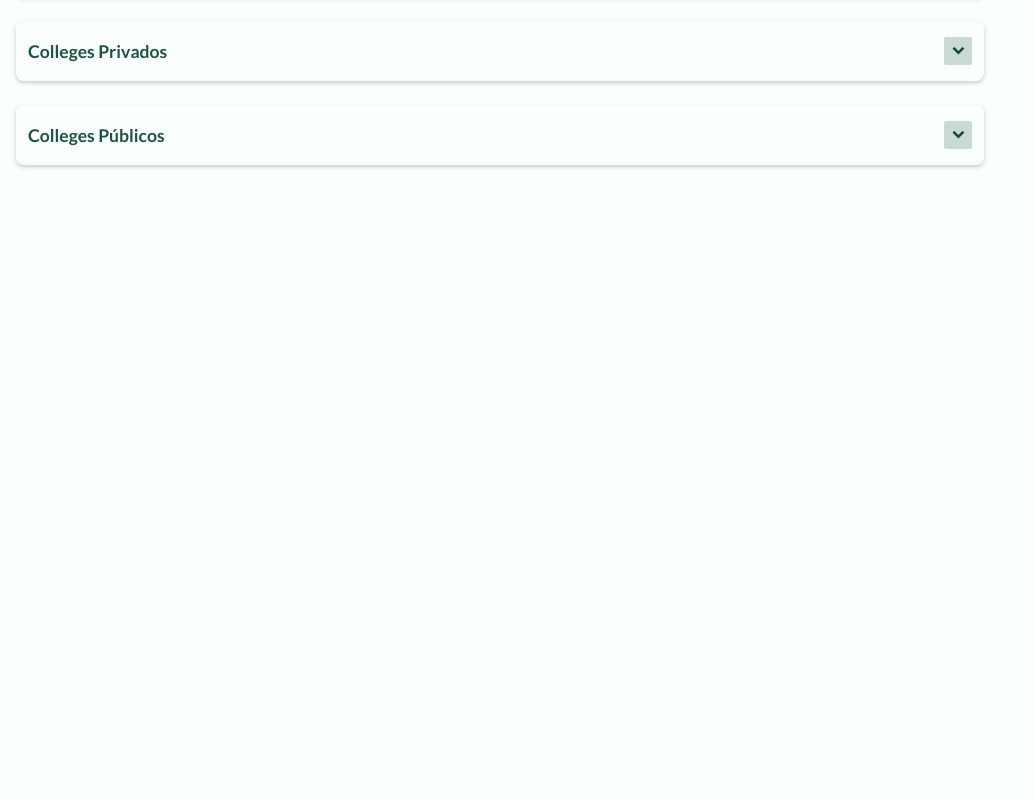
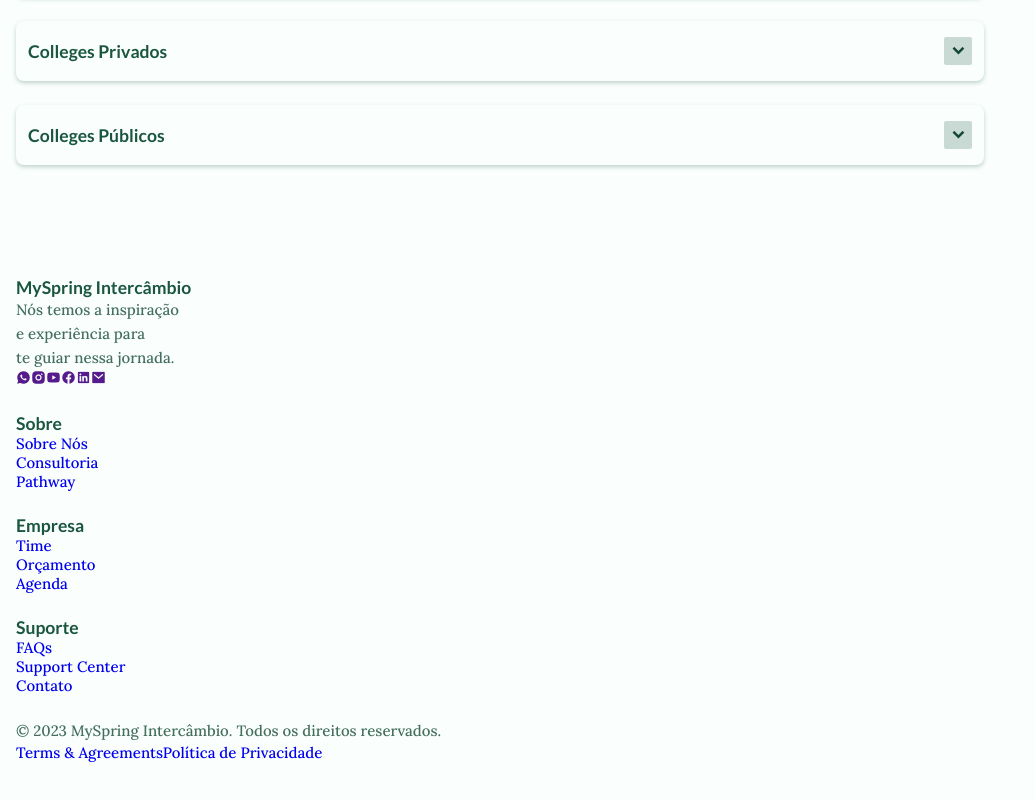
Before and after one commit to gabrielSantillo/myspring-intercambio, a Vue app: page / in a window 1280 px wide. Shown: the part 2321-3121 px from the top of the page, without its empty margins (0-1035 px from the left). Before the commit the page ends 2526 px from the top, so only its background shows below. Built offline with nearby package versions, Linux system fonts and the light colour scheme.

Commit message:
added the elements for the footer component

```diff
--- a/src/components/FooterComponent.vue
+++ b/src/components/FooterComponent.vue
@@ -1,6 +1,86 @@
 <template>
-    <div>
+    <div class="footer section">
+        <div class="footer__container container grid">
+            <div class="footer__content grid">
+                <div class="footer__data">
+                    <h3 class="footer__title">MySpring Intercâmbio
+                    </h3>
+                    <p class="footer__description">Nós temos a inspiração <br> e experiência para <br> te guiar nessa jornada.</p>
 
+                    <div>
+                        <a href="" target="_blank" class="footer__social"><i class="ri-whatsapp-fill"></i></a>
+                        <a href="" target="_blank" class="footer__social"><i class="ri-instagram-fill"></i></a>
+                        <a href="" target="_blank" class="footer__social"><i class="ri-youtube-fill"></i></a>
+                        <a href="" target="_blank" class="footer__social"><i class="ri-facebook-circle-fill"></i></a>
+                        <a href="" target="_blank" class="footer__social"><i class="ri-linkedin-box-fill"></i></a>
+                        <a href="" target="_blank" class="footer__social"><i class="ri-mail-fill"></i></a>
+
+                    </div>
+                </div>
+
+                <div class="footer__data">
+                    <h3 class="footer__subtitle">Sobre</h3>
+
+                    <ul>
+                        <li class="footer__item">
+                            <a href="#" class="footer__link">Sobre Nós</a>
+                        </li>
+
+                        <li class="footer__item">
+                            <a href="#" class="footer__link">Consultoria</a>
+                        </li>
+
+                        <li class="footer__item">
+                            <a href="#" class="footer__link">Pathway</a>
+                        </li>
+                    </ul>
+                </div>
+
+                <div class="footer__data">
+                    <h3 class="footer__subtitle">Empresa</h3>
+
+                    <ul>
+                        <li class="footer__item">
+                            <a href="#" class="footer__link">Time</a>
+                        </li>
+
+                        <li class="footer__item">
+                            <a href="#" class="footer__link">Orçamento</a>
+                        </li>
+
+                        <li class="footer__item">
+                            <a href="#" class="footer__link">Agenda</a>
+                        </li>
+                    </ul>
+                </div>
+
+                <div class="footer__data">
+                    <h3 class="footer__subtitle">Suporte</h3>
+
+                    <ul>
+                        <li class="footer__item">
+                            <a href="#" class="footer__link">FAQs</a>
+                        </li>
+
+                        <li class="footer__item">
+                            <a href="#" class="footer__link">Support Center</a>
+                        </li>
+
+                        <li class="footer__item">
+                            <a href="#" class="footer__link">Contato</a>
+                        </li>
+                    </ul>
+                </div>
+            </div>
+
+            <div class="footer__rights">
+                <p class="footer__copy">&#169; 2023 MySpring Intercâmbio. Todos os direitos reservados.</p>
+                <div class="footer__terms">
+                    <a href="#" class="footer__terms-link">Terms & Agreements</a>
+                    <a href="#" class="footer__terms-link">Política de Privacidade</a>
+                </div>
+            </div>
+        </div>
     </div>
 </template>
 
```
